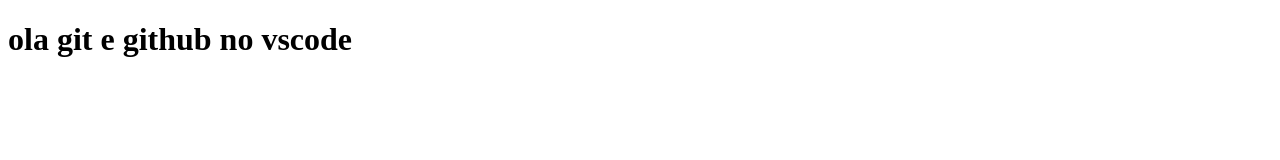
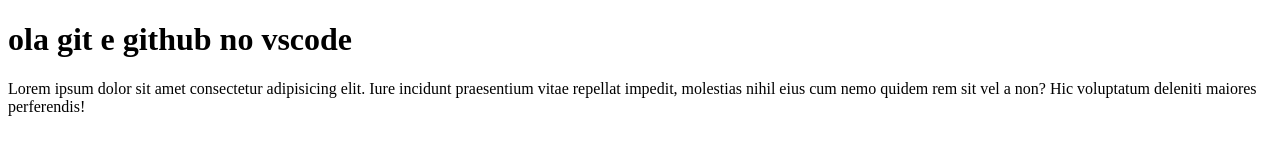
Before and after one commit to HO174/vscode, a plain HTML site: page index.html in a window 1280 px wide. Drawn offline with Linux system fonts and the light colour scheme.

Commit message:
mudança no idioma

```diff
--- a/index.html
+++ b/index.html
@@ -7,5 +7,11 @@
 </head>
 <body>
     <h1>ola git e github no vscode</h1>
+    <span>
+        <p>
+            Lorem ipsum dolor sit amet consectetur adipisicing elit. Iure incidunt praesentium vitae repellat impedit, molestias nihil eius
+            cum nemo quidem rem sit vel a non? Hic voluptatum deleniti maiores perferendis!
+        </p>
+    </span>
 </body>
 </html>
```
